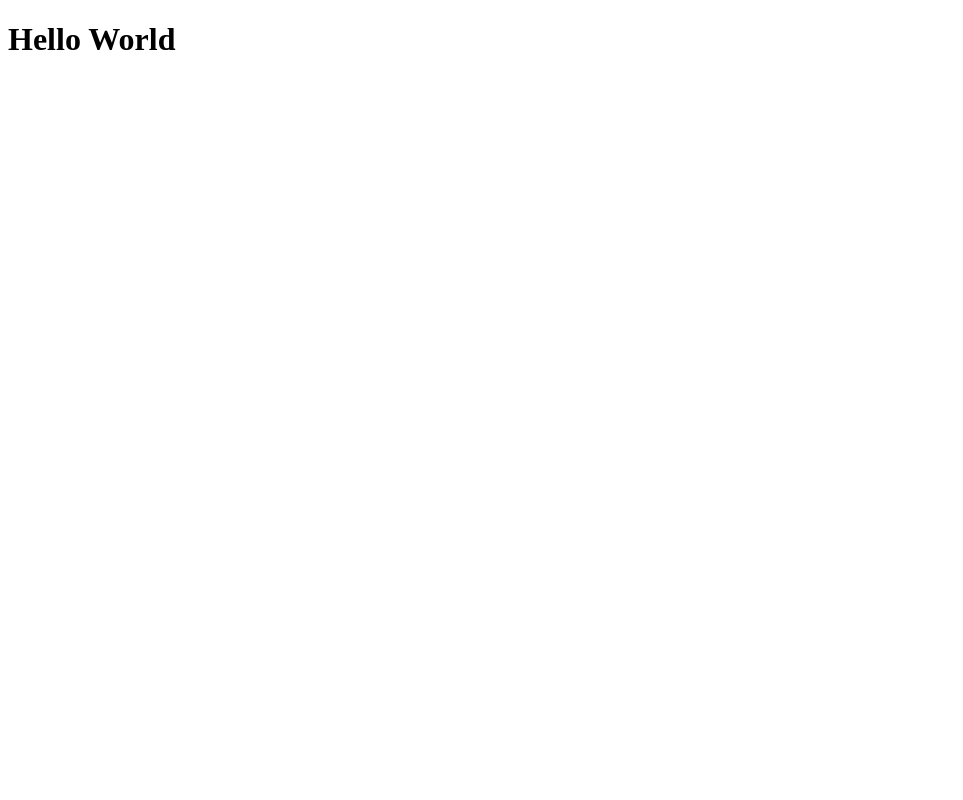
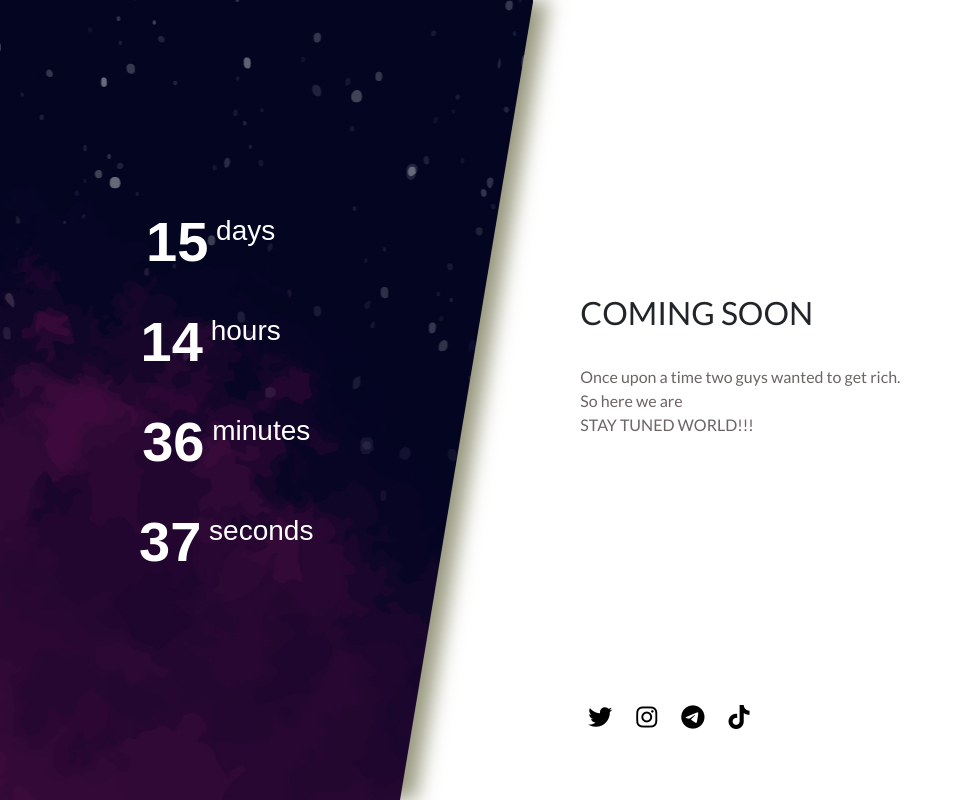
Before and after one commit to saiffahed/test, a plain HTML site: page index.html in a window 1280 px wide. Shown: the whole page, without its empty margins (0-963 px from the left). Drawn offline with nearby package versions, Linux system fonts and the light colour scheme; a web font is replaced by a local one.

Commit message:
Update index.html

```diff
--- a/index.html
+++ b/index.html
@@ -1,11 +1,49 @@
-<!DOCTYPE html>
-<html lang="en">
+<!doctype html>
+<html lang=en>
+
 <head>
-    <meta charset="UTF-8">
-    <meta name="viewport" content="width=device-width, initial-scale=1.0">
-    <title>Document</title>
+    <meta charset=UTF-8 />
+    <meta name=description content="Free coming soon template">
+    <meta name=author content="Pawel Zuchowski">
+    <meta name=viewport content="width=device-width,initial-scale=1" />
+    <meta http-equiv=X-UA-Compatible content="ie=edge" />
+    <link rel=stylesheet href=https://stackpath.bootstrapcdn.com/bootstrap/4.1.3/css/bootstrap.min.css
+        integrity=sha384-MCw98/SFnGE8fJT3GXwEOngsV7Zt27NXFoaoApmYm81iuXoPkFOJwJ8ERdknLPMO crossorigin=anonymous>
+    <link href="https://fonts.googleapis.com/css2?family=Lato&display=swap" rel=stylesheet>
+    <link href="https://fonts.googleapis.com/css2?family=Muli:wght@300;700&display=swap" rel=stylesheet>
+    <link rel=stylesheet href="https://fonts.googleapis.com/css?family=Roboto&display=swap">
+    <script src=https://kit.fontawesome.com/3c09bcb51a.js></script>
+    <title>Two Fellas</title>
+    <link href="styles/main.css" rel="stylesheet">
 </head>
+
 <body>
-    <h1>Hello World</h1>
+    <div class=container>
+        <div class=row>
+            <div class="left-wrap col-12 col-md-5">
+                <div class=left>
+                    <p><span class=days></span><span class=small> days</span></p>
+                    <p><span class=hours></span><span class=small> hours</span></p>
+                    <p>&nbsp;&nbsp;<span class=minutes></span><span class=small> minutes</span></p>
+                    <p>&nbsp;&nbsp;<span class=seconds></span><span class=small> seconds</span></p>
+                </div>
+            </div>
+            <div class="col-12 col-md-7 right">
+                <div class=mainInfo>
+                    <h1>COMING SOON</h1>
+                    <p class=slogan>Once upon a time two guys wanted to get rich. <br> So here we are <br> STAY TUNED WORLD!!! </p>
+                </div>
+                <ul class=icon-list>
+                    <li class=icon><a class=twitter href=google.com></a></li>
+                    <li class=icon><a class=instagram href=https://www.instagram.com/fel1las_store></a></li>
+                    <li class=icon><a class=telegram href=https://t.me/twofellas></a></li>
+                    <li class=icon><a class=tiktok href=https://www.tiktok.com/@twofellas></a></li>
+                </ul>
+            </div>
+        </div>
+    </div>
+    <script type="text/javascript" src="scripts/bundle.js"></script>
+
 </body>
+
 </html>
```
